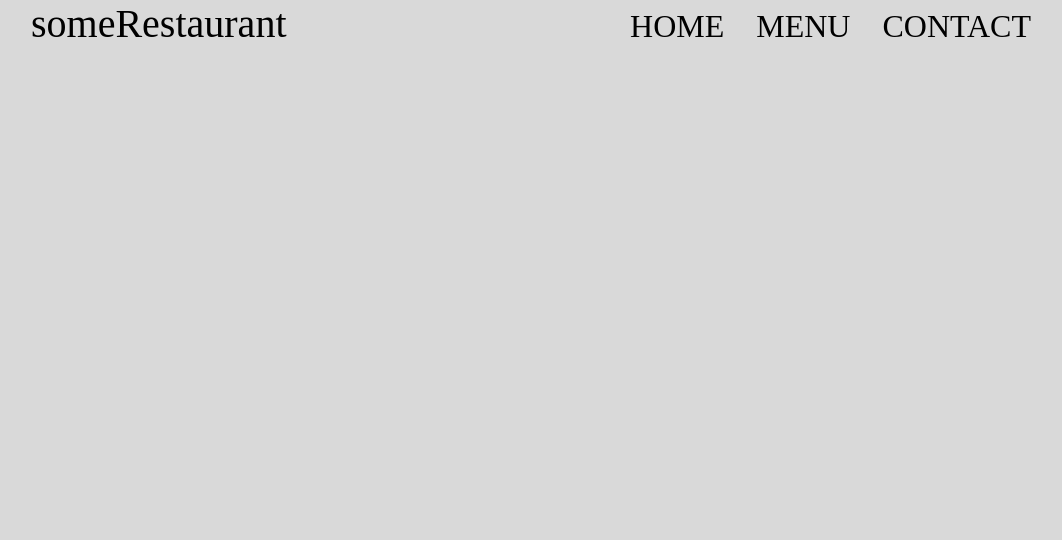
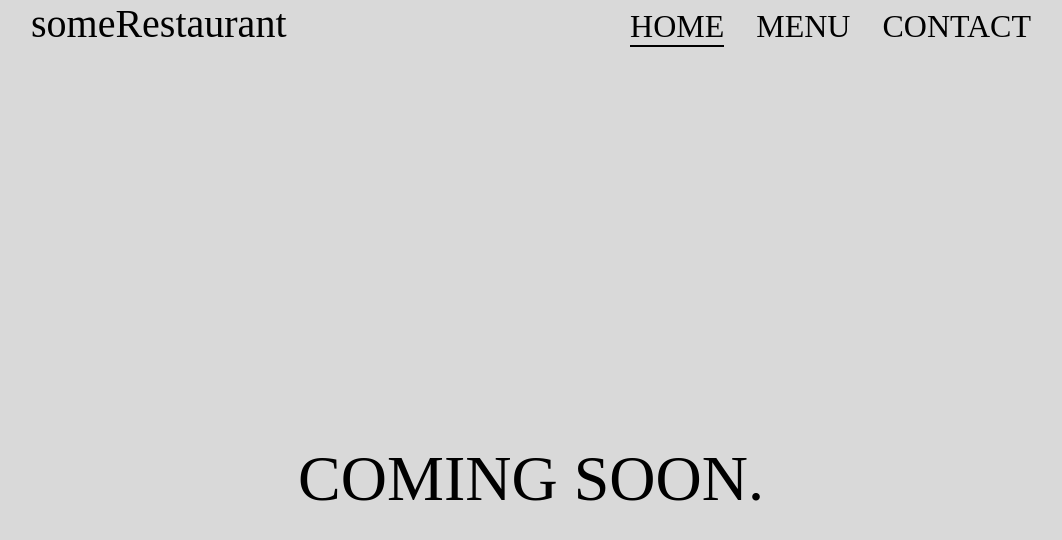
Before and after one commit to lm2u/odin-restaurant, a website built with webpack: page src/template.html in a window 1280 px wide. Shown: the whole page, without its empty margins (109-1171 px from the left). Built offline with nearby package versions, Linux system fonts and the light colour scheme; a web font is replaced by a local one.

Commit message:
Add active state for nav

```diff
--- /dev/null
+++ b/src/components/addHover.js
@@ -0,0 +1,32 @@
+export default function addHover(){
+  const logo = document.querySelector(".logo");
+  const home = document.querySelector(".home")
+  let activeEl = null;
+
+  logo.addEventListener("click", () => setActive(home));
+  setActive(home);
+
+  const buttons = document.querySelectorAll("button");
+  buttons.forEach(btn => {
+    btn.addEventListener("click", ()=>{
+      setActive(btn)
+    })
+  })
+
+  function setActive(btn){
+    console.log(activeEl)
+    if (activeEl) {
+      activeEl.classList.remove("active")
+    }
+    btn.classList.add("active")
+    activeEl = btn;
+  }
+
+
+
+}
+
+export function setHomeActive(){
+  const home = document.querySelector(".home")
+  home.classList.add("active")
+}
--- a/src/index.js
+++ b/src/index.js
@@ -2,19 +2,29 @@ import "./styles.css";
 import loadHome from "./components/loadHome";
 import loadMenu from "./components/loadMenu";
 import loadContact from "./components/loadContact";
+import addHover, {setHomeActive} from "./components/addHover"
 
-document.addEventListener("click",(e)=>{
-  clearContent()
-  const btnClass = e.target.className
-  if (btnClass === "home") {
+document.addEventListener("DOMContentLoaded", () => {
+  loadHome();
+  addHover();
+  setHomeActive();
+});
+
+const header = document.querySelector("header")
+
+header.addEventListener("click",(e)=>{
+  const target = e.target.classList[0]
+  if (target === "home" || target === "logo") {
+    clearContent()
     loadHome();
-  }
-  if (btnClass === "menu") {
+  }else if (target === "menu") {
+    clearContent()
     loadMenu();
-  }
-  if (btnClass === "contact") {
+  }else if (target === "contact") {
+    clearContent()
     loadContact();
   }
+
 })
 
 function clearContent(){
--- a/src/styles.css
+++ b/src/styles.css
@@ -52,6 +52,7 @@ nav{
 }
 
 .logo{
+  cursor: pointer;
   font-size: 2.5rem;
 }
 
@@ -72,13 +73,11 @@ button::after{
   transition: width .3s;
 }
 
-button:hover::after{
+button:hover::after,
+.active::after{
   width: 100%;
 }
 
-/* button:active::after{
-  width: 100%;
-} */
 
 button + button{
   margin-left: 2rem;
```
